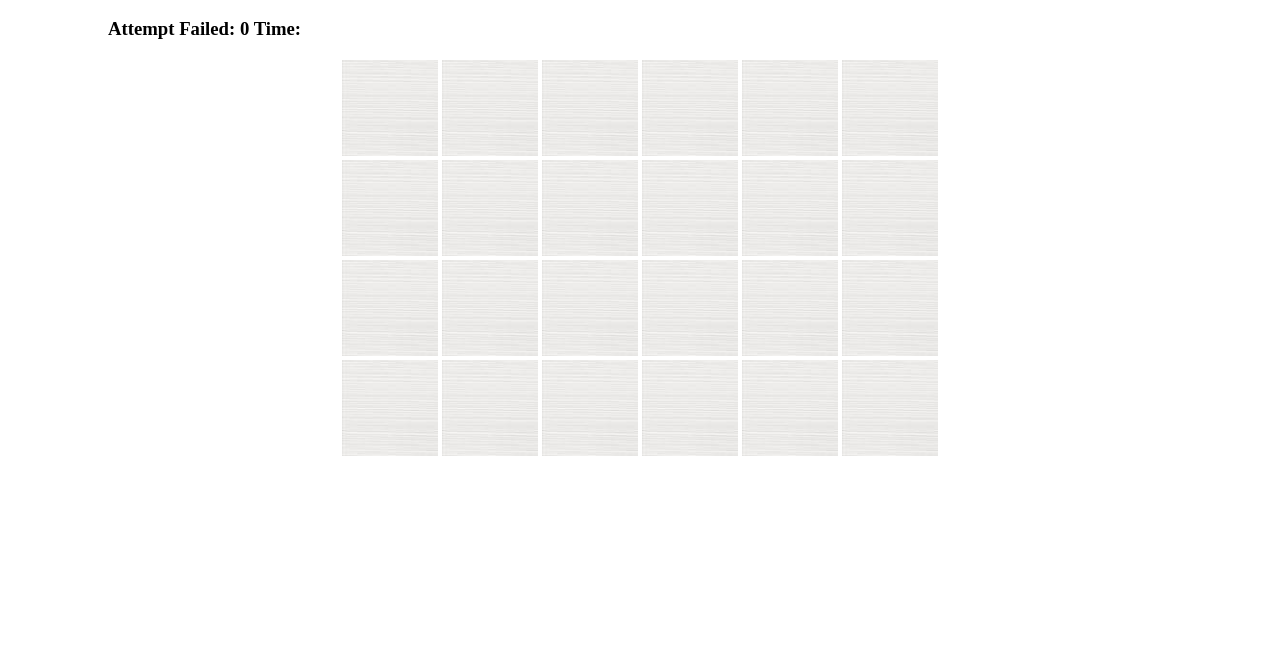
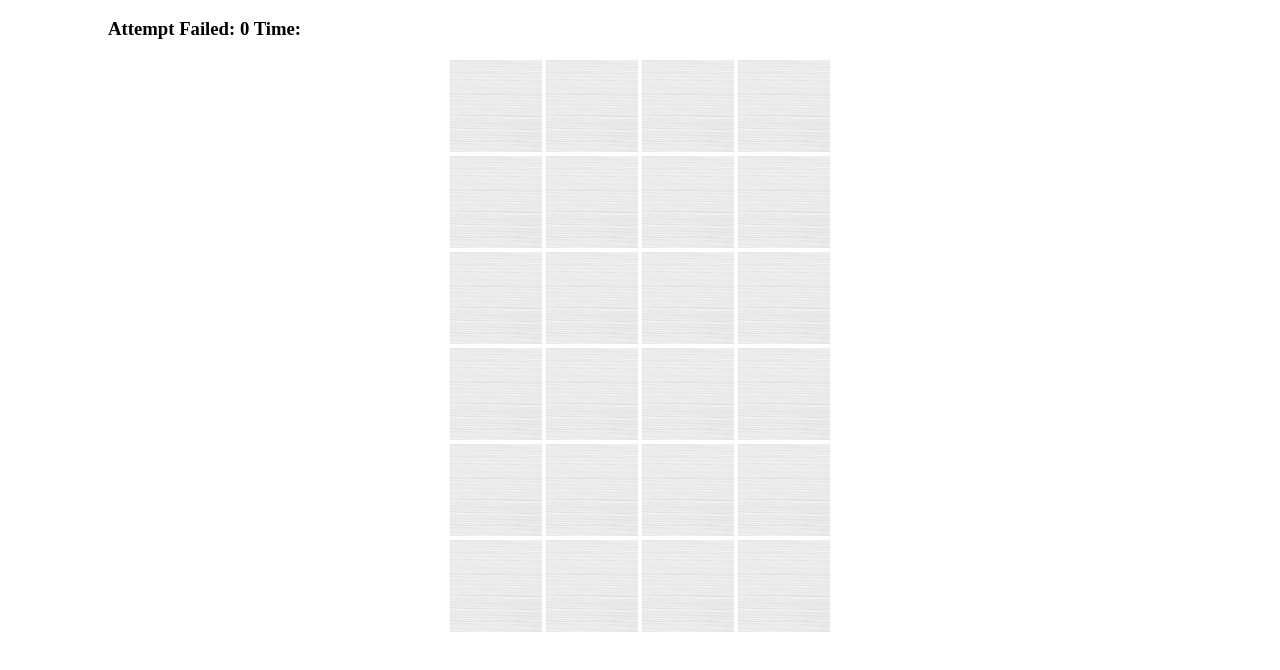
Before and after one commit to CrowAle/giocomemoria, a website: page index.html in a window 1280 px wide. Shown: the part 150-820 px from the top of the page. Drawn offline with Linux system fonts and the light colour scheme.

Commit message:
commitMessage

```diff
--- a/style.css
+++ b/style.css
@@ -19,17 +19,24 @@
 .grid {
   display: flex;
   flex-wrap: wrap;
-  height: 400px;
-  width: 600px;
+  height: 36rem;
+  width: 24rem;
 }
 .carte {
+  max-width: 6rem;
+  max-height: 6rem;
+  min-width: 6rem;
+  min-height: 6rem;
+  padding: 2px;
+}
+/* .carte {
   max-width: 100px;
   max-height: 100px;
   min-width: 100px;
   min-height: 100px;
   padding: 2px;
-  /* border: white 2px solid; */
-}
+
+} */
 .schermatafinale {
   position: absolute;
   display: flex;
```
